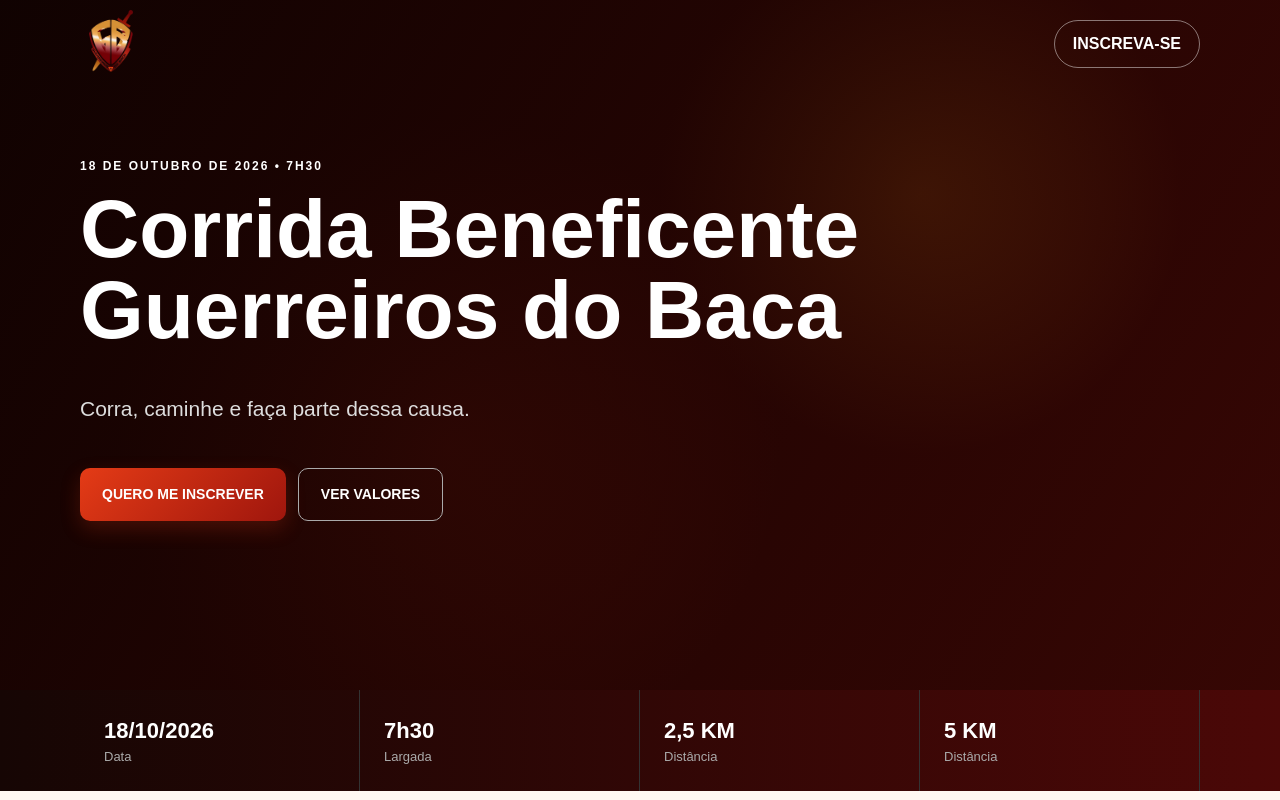
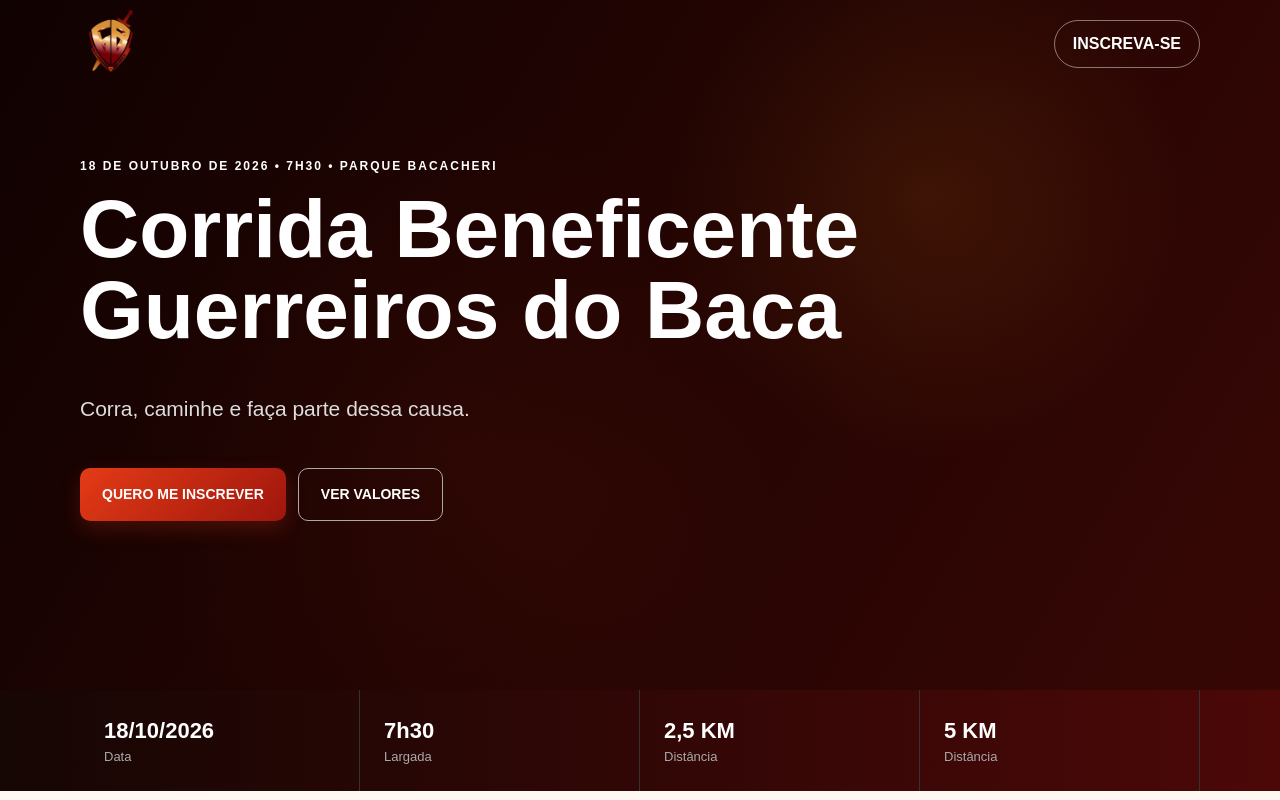
Before and after one commit to cwplayeventos/corrida, a website: page index.html in a window 1280 px wide. Shown: the top 800 px of the page. Drawn offline with Linux system fonts and the light colour scheme.

Commit message:
Update index.html

```diff
--- a/index.html
+++ b/index.html
@@ -3,7 +3,7 @@
 <head>
 <meta charset="UTF-8">
 <meta name="viewport" content="width=device-width,initial-scale=1">
-<title>Corrida Beneficente Guerreiros do Baca</title>
+<title>I Corrida Beneficente Guerreiros do Baca</title>
 <link rel="stylesheet" href="style.css">
 </head>
 <body>
@@ -14,7 +14,7 @@
 </nav>
 <div class="hero-content container">
 <!--<img class="hero-logo" src="assets/logo.png" alt="Guerreiros do Baca">-->
-<p class="eyebrow">18 DE OUTUBRO DE 2026 • 7H30</p>
+<p class="eyebrow">18 DE OUTUBRO DE 2026 • 7H30 • PARQUE BACACHERI</p>
 <h1>Corrida Beneficente<br><strong>Guerreiros do Baca</strong></h1>
 <p class="hero-sub">Corra, caminhe e faça parte dessa causa.</p>
 <div class="hero-actions"><a href="#inscricao" class="btn btn-primary">QUERO ME INSCREVER</a><a href="#kits" class="btn btn-outline">VER VALORES</a></div>
```
